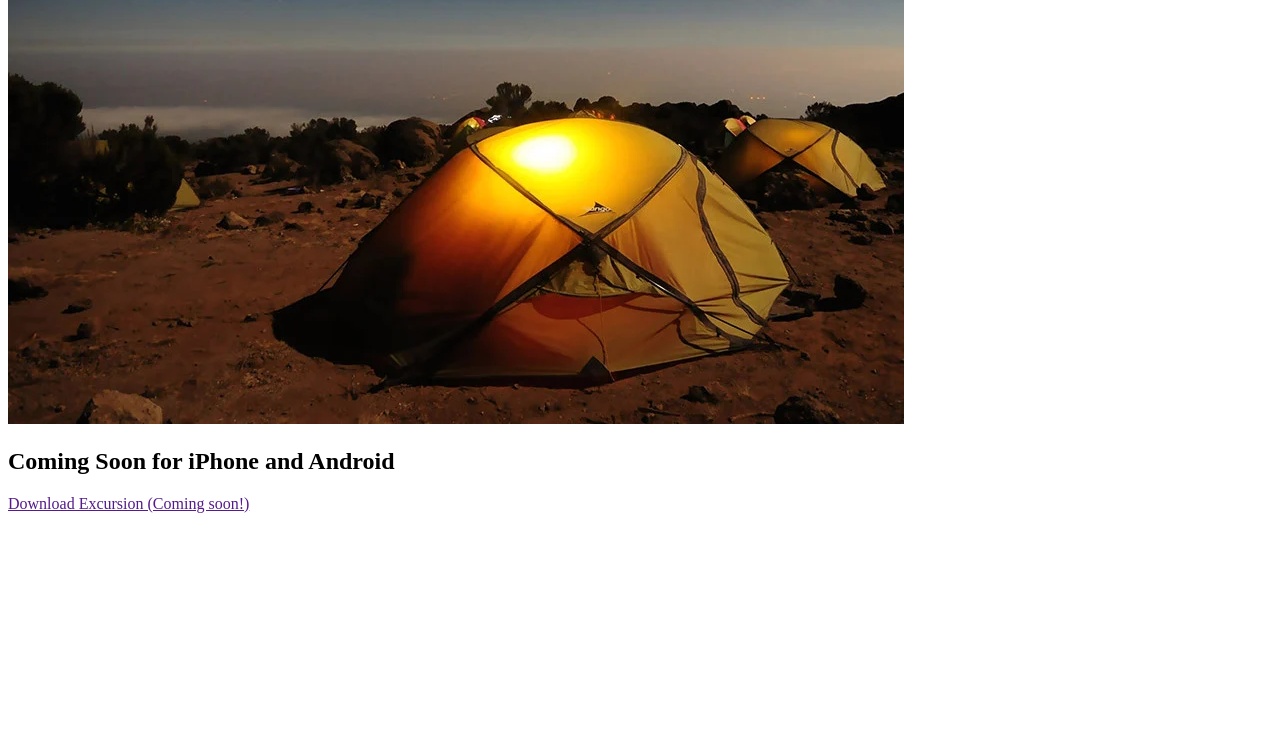
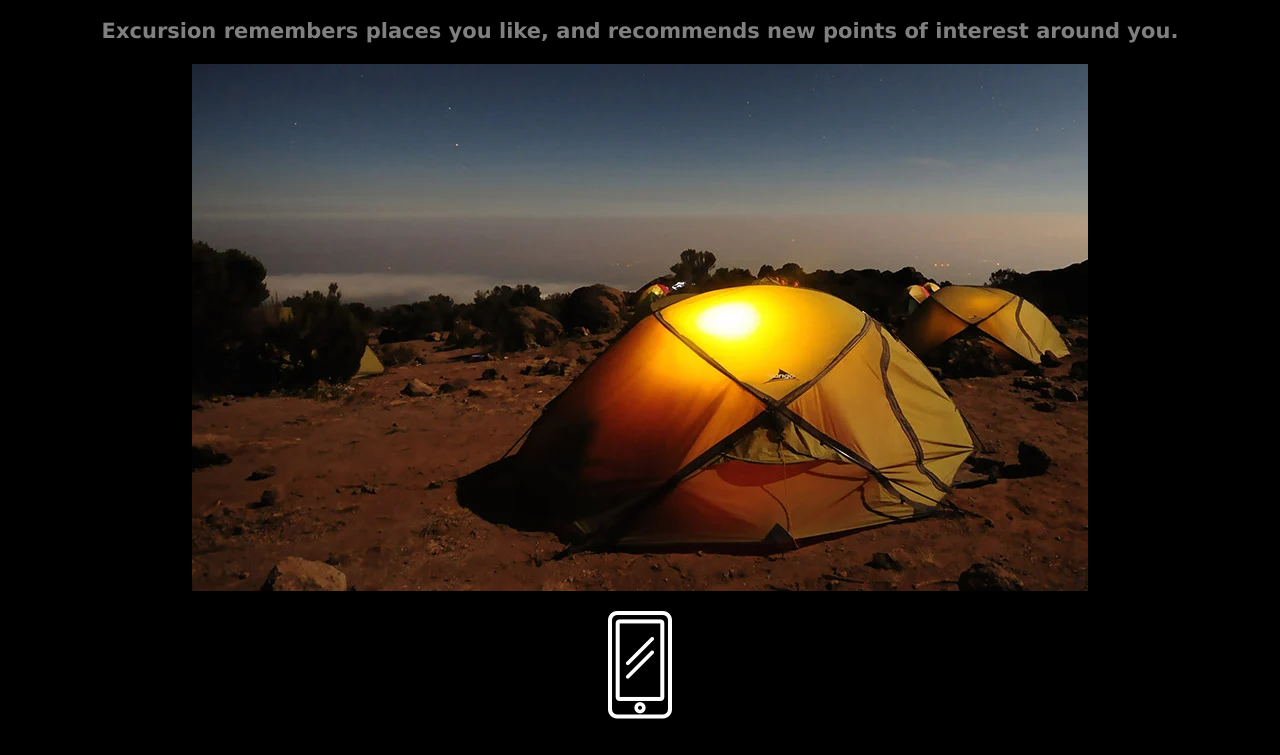
Before and after one commit to DeanTS96/ExcursionProject, a plain HTML site: page index.html in a window 1280 px wide. Shown: the part 472-1227 px from the top of the page. Before the commit the page ends 1001 px from the top, so only its background shows below. Drawn offline with Linux system fonts and the light colour scheme.

Commit message:
almost done

```diff
--- a/index.html
+++ b/index.html
@@ -10,9 +10,9 @@
         <p><a href="">Download Excursion (Coming soon!)</a></p>
         <video loop muted autoplay><source src="./resources/excursion (1).mp4"></video>
         <h2>Your personal travel guide</h2>
-        <p>Excursion remembers places you like, and recommends new points of interest around you.</p>
+        <h3>Excursion remembers places you like, and recommends new points of interest around you.</h3>
         <img src="resources/camp.webp">
-        <img src="resources/phone.webp">
+        <p><img src="resources/phone.webp"></p>
         <h2>Coming Soon for iPhone and Android</h2>
         <p><a href="">Download Excursion (Coming soon!)</a></p>
     </body>
--- a/resources/css/style.css
+++ b/resources/css/style.css
@@ -0,0 +1,28 @@
+body {background-color: black;
+text-align: center;}
+
+h1, p, h2, h3, a {
+    font-family: verdana;
+}
+
+h1, h2 {
+    color: white;
+}
+
+h3{
+    color: gray;
+    font-size: 21px;
+}
+
+a {
+    color: aquamarine;
+    font-size: 16px;
+}
+
+h1 {
+    font-size: 50px;
+}
+
+h2{
+    font-size: 42px;
+}
```
